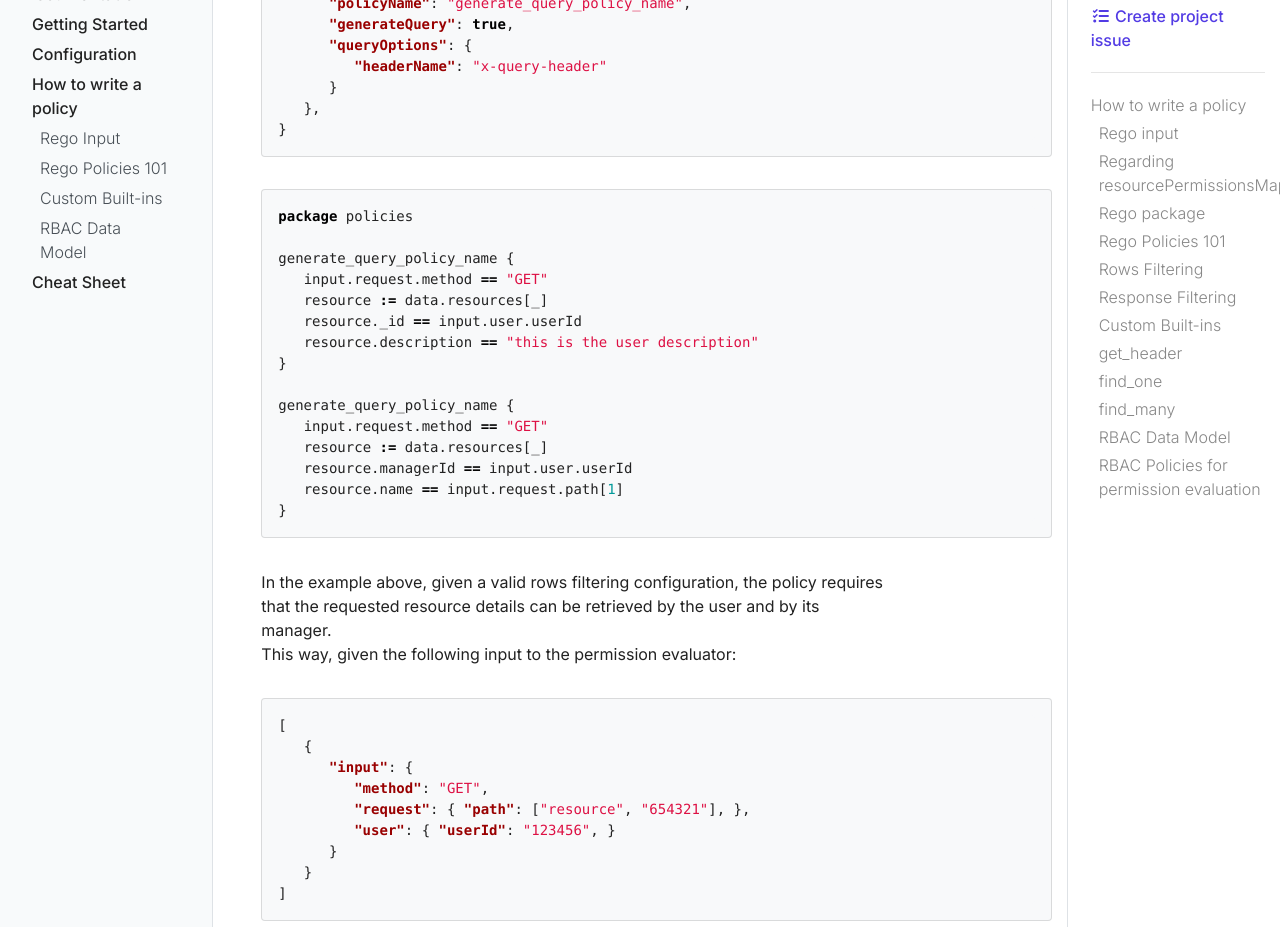
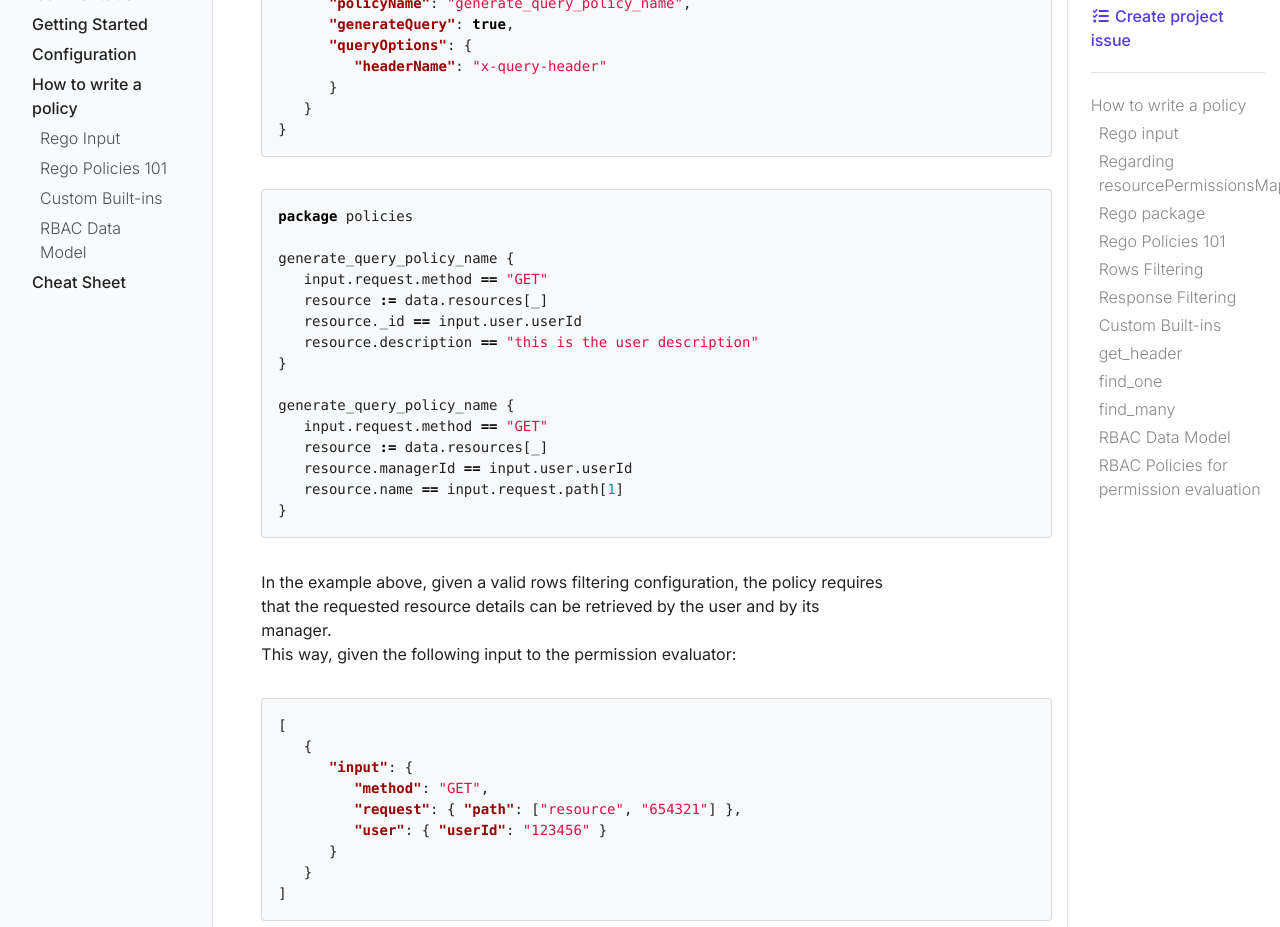
Before and after one commit to rond-authz/rond-authz.github.io, a Jekyll site: the page built from _docs/policy-integration.md, in a window 1280 px wide and 1400 px high, scrolled down 3577 px. Shown: the part 160-1087 px from the top of the window. Built offline with Jekyll 4.4.1, drawn with Linux system fonts in a browser that asks for light colours.

Commit message:
Apply suggestions from code review

````diff
--- a/_docs/policy-integration.md
+++ b/_docs/policy-integration.md
@@ -142,7 +142,7 @@ Let's see it in action:
       "queryOptions": {
          "headerName": "x-query-header"
       }
-   },
+   }
 }
 ```
 
@@ -171,8 +171,8 @@ This way, given the following input to the permission evaluator:
    {
       "input": {
          "method": "GET",
-         "request": { "path": ["resource", "654321"], },
-         "user": { "userId": "123456", }
+         "request": { "path": ["resource", "654321"] },
+         "user": { "userId": "123456" }
       }
    }
 ]
````
